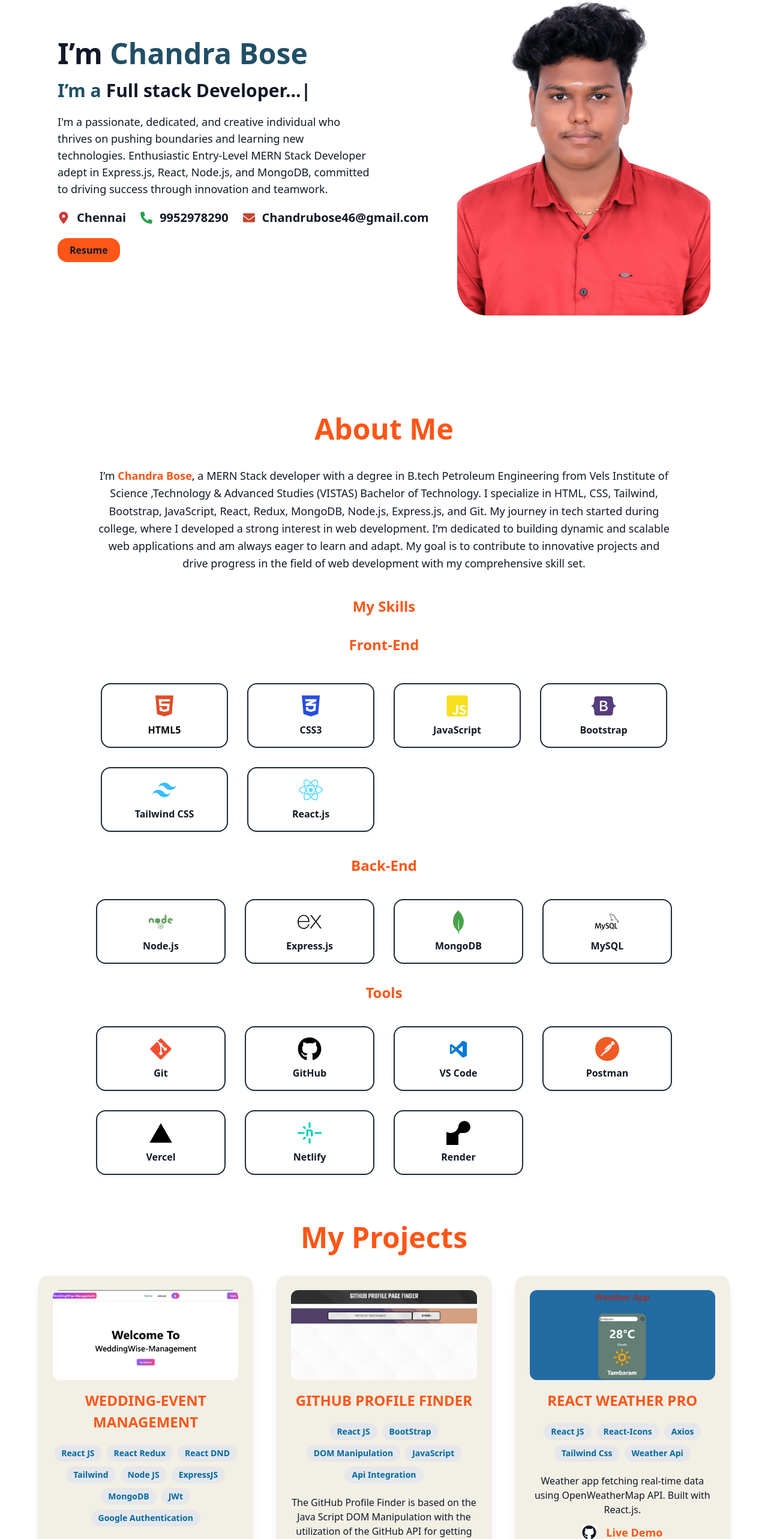
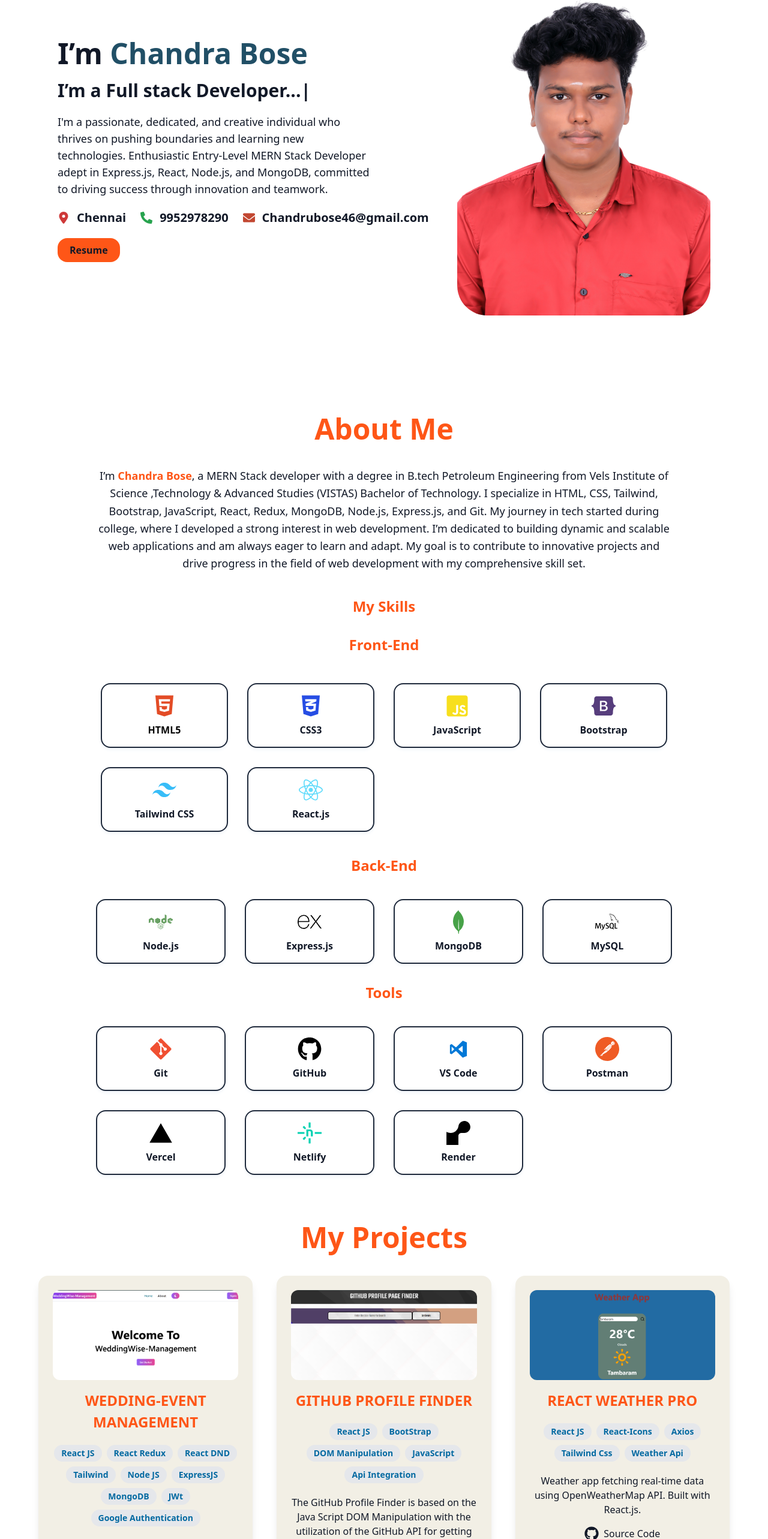
Before and after one commit to ChandraBose-11/ChandraBose-Portfolio, a React (Vite) app: page / in a window 1280 px wide. Shown: the part 233-2799 px from the top of the page at 60% size. Built offline with nearby package versions, Linux system fonts and the light colour scheme.

Commit message:
completed

```diff
--- a/index.html
+++ b/index.html
@@ -2,7 +2,6 @@
 <html lang="en">
   <head>
     <meta charset="UTF-8" />
-    <link rel="icon" type="image/svg+xml" href="/vite.svg" />
     <meta name="viewport" content="width=device-width, initial-scale=1.0" />
     <link rel="preconnect" href="https://fonts.googleapis.com" />
     <link rel="preconnect" href="https://fonts.gstatic.com" crossorigin />
--- a/src/Components/Footer.jsx
+++ b/src/Components/Footer.jsx
@@ -28,7 +28,8 @@ const Footer = () => {
             <FaLinkedin size={29} className="text-[#0077B5]" />
           </a>
           <a
-            href="https://www.instagram.com/immucoder/?__pwa=1"
+            href="https://wa.me/919952978290"
+            target="_blank"
             className="hover:text-[#17fe23]"
           >
             <FaWhatsapp size={29} className="text-green-500" />
--- a/src/Components/Header.jsx
+++ b/src/Components/Header.jsx
@@ -12,7 +12,7 @@ const Header = () => {
       <div className="max-w-[90%] mx-auto py-3 flex items-center justify-between font-inter">
         {/* Logo */}
         <div>
-          <h1 className="text-[2.5rem] font-bold text-[#000] hover:text-[#fe5617] ">
+          <h1 className="text-[2.5rem] font-bold text-[#000] hover:text-[#fe5617] dark:text-[#fe5617]  ">
             Portfolio
           </h1>
         </div>
--- a/src/Components/Home.jsx
+++ b/src/Components/Home.jsx
@@ -12,14 +12,13 @@ const Home = () => {
             I’m <span className="text-[#214f66]">Chandra Bose</span>
           </h1>
           <h2 className="text-2xl md:text-3xl font-bold flex gap-2">
-            <span className="text-[#214f66]">I’m a</span>
             <TypeAnimation
               sequence={[
                 "Welcome to my page :)",
                 2000,
-                "Full stack Developer...",
+                "I’m a Full stack Developer...",
                 2000,
-                "Web Developer...",
+                "I’m a Web Developer...",
                 2000,
                 // "Hire Me !!!  ",
                 // 2000,
--- a/src/Components/Project.jsx
+++ b/src/Components/Project.jsx
@@ -45,15 +45,17 @@ const Project = () => {
               <p className="bg-[#F2EFE5] dark:bg-gray-900 text-gray-900 dark:text-white text-base mt-5 text-center">
                 {project.description}
               </p>
-              <div className="flex items-center gap-4 mt-3">
+              <div className="flex items-center gap-4 mt-4">
                 <a
                   href={project.github}
-                  className="flex items-center gap-2 font-medium bg-white dark:bg-gray-900 text-gray-900 dark:text-white"
+                  className="flex items-center gap-2 font-medium bg-[#F2EFE5] dark:bg-gray-900 text-gray-900 dark:text-white"
                   target="_blank"
                   rel="noopener noreferrer"
                 >
-                  <FaGithub className="text-2xl" />
+                  <FaGithub className="text-2xl" /> Source Code
                 </a>
+              </div>
+              <div className="flex items-center gap-4 mt-3">
                 <a
                   href={project.link}
                   target="_blank"
```
